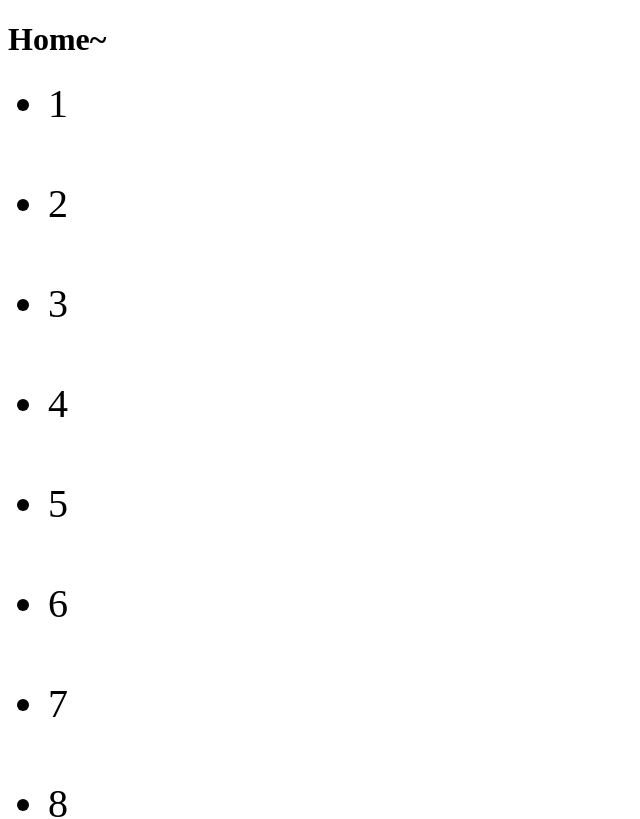
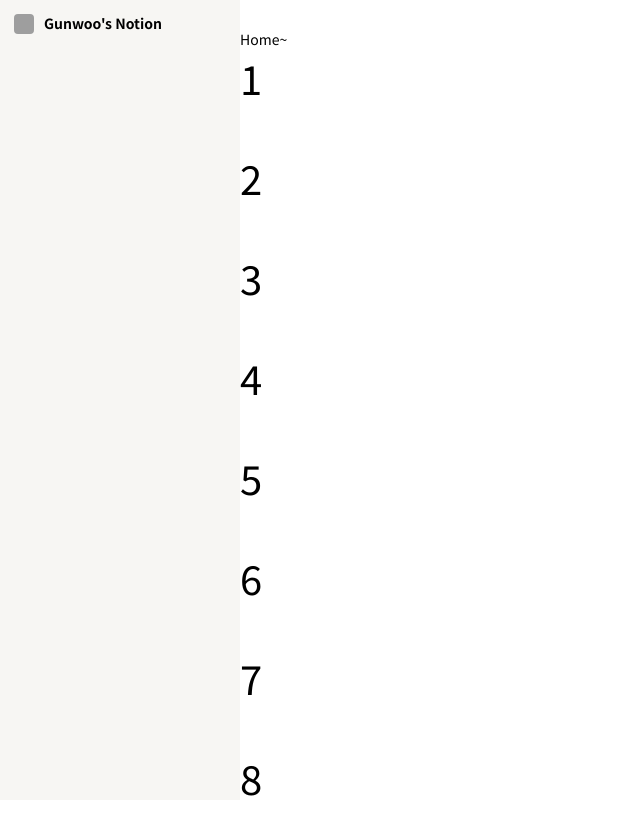
Before and after one commit to mmsw1597/Vue-Notion-Clone, a Vue app: page / in a window 1280 px wide. Shown: the top 819 px of the page, without its empty margins (0-640 px from the left). Built offline with nearby package versions, Linux system fonts and the light colour scheme; grey boxes are pictures that could not be loaded.

Commit message:
Create Layout

```diff
--- a/src/App.vue
+++ b/src/App.vue
@@ -1,8 +1,45 @@
 <template>
-  <RouterView />
+  <div class="app__inner">
+    <LeftNavBar />
+    <div class="app__page">
+      <div class="page__header"></div>
+      <div class="page__container">
+        <RouterView />
+      </div>
+    </div>
+  </div>
 </template>
 
 <script>
+import LeftNavBar from '~/components/LeftNavBar'
+
 export default {
+  components: {
+    LeftNavBar
+  }
 }
 </script>
+
+<style lagn="scss" scoped>
+.app__inner {
+  display: flex;
+  height: 100vh;
+  font-size: 14px;
+  line-height: 1.4;
+  font-family: 'Noto Sans KR', sans-serif;
+  color: $color-font;
+  .app__page {
+    flex-grow: 1;
+    height: 100%;
+    display: flex;
+    flex-direction: column;
+    .page__container {
+      flex-grow: 1;
+      overflow-y: auto;
+    }
+    .page__header {
+      height: 80px;
+    }
+  }
+}
+</style>
--- /dev/null
+++ b/src/components/LeftNavBar.vue
@@ -0,0 +1,37 @@
+<template>
+  <nav>
+    <div class="header">
+      <div class="user-profile"></div> Gunwoo's Notion
+    </div>
+    <ul></ul>
+    <div class="actions"></div>
+  </nav>
+</template>
+
+<style lang="scss" scoped>
+nav {
+  width: 240px;
+  height: 100%;
+  background-color: $color-background;
+  .header {
+    padding: 14px;
+    font-weight: 700;
+    display: flex;
+    align-items: center;
+    .user-profile {
+      width: 20px;
+      height: 20px;
+      border-radius: 4px;
+      margin-right: 10px;
+      background-image: url("https://avatars.githubusercontent.com/u/55936770?v=4");
+      background-size: cover;
+    }
+  }
+  ul {
+
+  }
+  .actions {
+
+  }
+}
+</style>
--- a/src/index.html
+++ b/src/index.html
@@ -5,6 +5,10 @@
   <meta http-equiv="X-UA-Compatible" content="IE=edge">
   <meta name="viewport" content="width=device-width, initial-scale=1.0">
   <title>Document</title>
+  <link rel="stylesheet" href="https://cdn.jsdelivr.net/npm/reset-css@5.0.2/reset.min.css">
+  <link rel="preconnect" href="https://fonts.googleapis.com">
+  <link rel="preconnect" href="https://fonts.gstatic.com" crossorigin>
+  <link href="https://fonts.googleapis.com/css2?family=Noto+Sans+KR:wght@400;700&display=swap" rel="stylesheet">
 </head>
 <body>
   <div id="app"></div>
--- /dev/null
+++ b/src/scss/_variables.scss
@@ -0,0 +1,6 @@
+$color-font: #333;
+$color-background: #F7F6F3;
+$color-background--hover1: darken($color-background, 7%);
+$color-background--hover2: darken($color-background, 14%);
+$color-border: #e2e1dd;
+$color-icon: #99958A;
--- a/webpack.config.js
+++ b/webpack.config.js
@@ -33,7 +33,21 @@
           'vue-style-loader',
           'css-loader',
           'postcss-loader',
-          'sass-loader'
+          {
+            loader: 'sass-loader',
+            options: {
+              additionalData: `
+                @use "sass:color";
+                @use "sass:list";
+                @use "sass:map";
+                @use "sass:math";
+                @use "sass:meta";
+                @use "sass:selector";
+                @use "sass:string";
+                @import "~/scss/_variables";
+              `
+            }
+          }
         ]
       }
     ]
```
